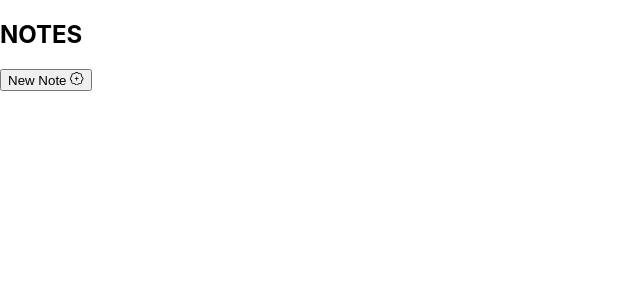
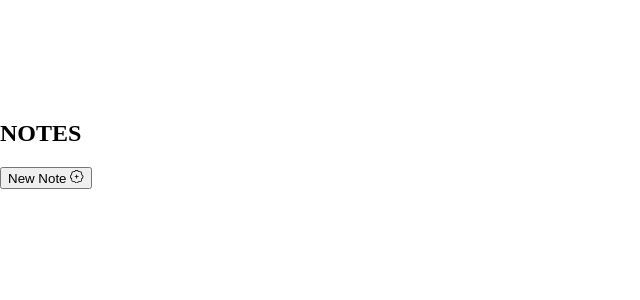
Before and after one commit to aslamcodes/notes-app, a React (Create React App) app: page / in a window 1280 px wide. Shown: the top 300 px of the page, without its empty margins (0-640 px from the left). Built offline with nearby package versions, Linux system fonts and the light colour scheme.

Commit message:
Add Tailwind

```diff
--- a/src/index.css
+++ b/src/index.css
@@ -4,11 +4,7 @@
 
 body {
   margin: 0;
-  font-family: -apple-system, BlinkMacSystemFont, "Segoe UI", "Roboto", "Oxygen",
-    "Ubuntu", "Cantarell", "Fira Sans", "Droid Sans", "Helvetica Neue",
-    sans-serif;
-  -webkit-font-smoothing: antialiased;
-  -moz-osx-font-smoothing: grayscale;
+  padding-top: 100px;
 }
 
 code {
--- a/tailwind.config.js
+++ b/tailwind.config.js
@@ -1,3 +1,4 @@
+const colors = require("tailwindcss/colors");
 module.exports = {
   purge: ["./src/**/*.{js,jsx,ts,tsx}", "./public/index.html"],
   darkMode: false, // or 'media' or 'class'
```
